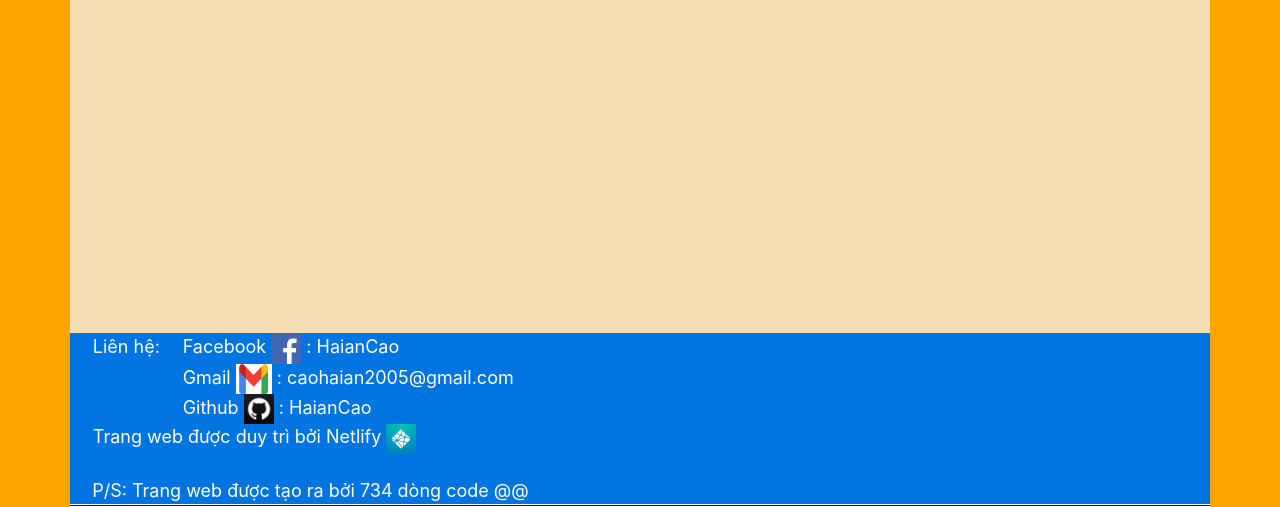
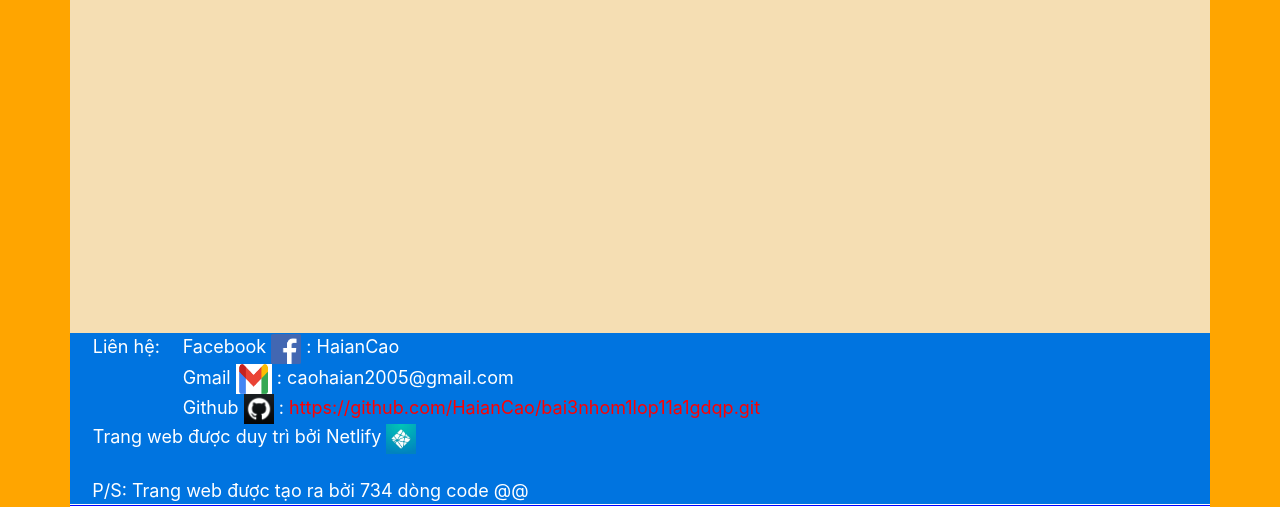
Before and after one commit to HaianCao/bai3nhom1lop11a1gdqp, a plain HTML site: page index.html in a window 1280 px wide. Shown: the part 642-1149 px from the top of the page. Drawn offline with nearby package versions, Linux system fonts and the light colour scheme.

Commit message:
Update index.html

```diff
--- a/index.html
+++ b/index.html
@@ -421,7 +421,7 @@
                     Gmail <img src="./image/image-0724023449749.jpg" alt="" style="height: 30px; width: 36px;">
                     : caohaian2005@gmail.com</br>
                     Github <img src="./image/unnamed.png" alt="" style="height: 30px; width: 30px;">
-                    : HaianCao</br>
+                    : <a href="https://github.com/HaianCao/bai3nhom1lop11a1gdqp.git" style="color: red;">https://github.com/HaianCao/bai3nhom1lop11a1gdqp.git</a></br>
                 </div>
 
             </div>
```
